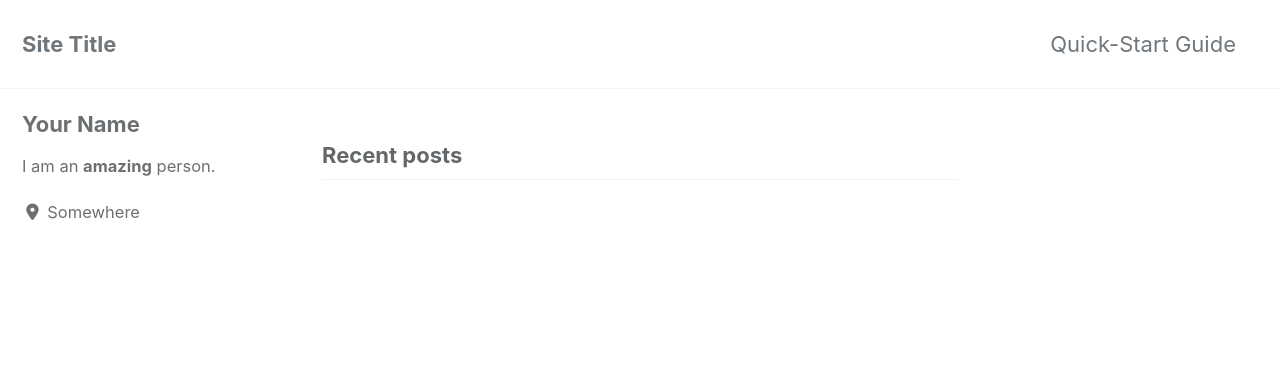
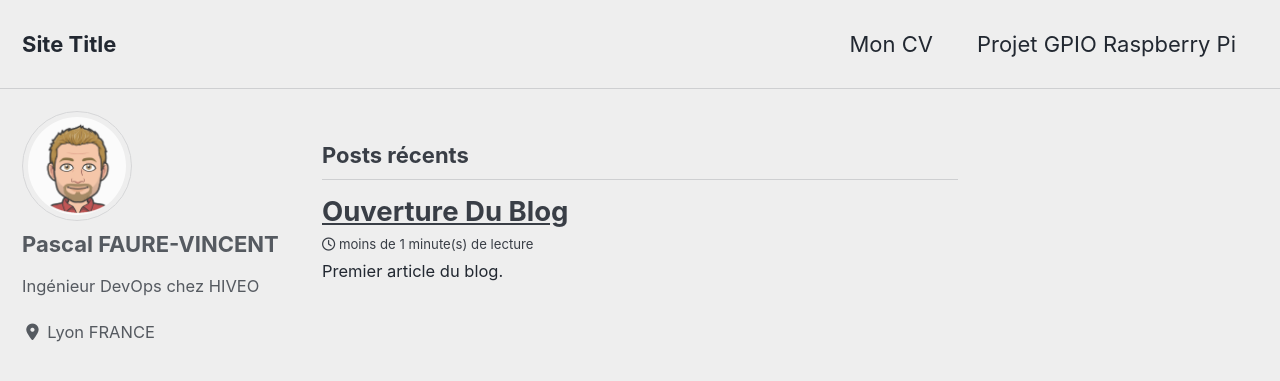
Before and after one commit to p-faurevincent/p-faurevincent.github.io, a Jekyll site: the page built from index.html, in a window 1280 px wide and 900 px high. Shown: the top 381 px of the window. Built offline with Jekyll 4.4.1, drawn with Linux system fonts in a browser that asks for light colours; cached includes are drawn as plain includes; nearby versions of some CDN libraries; the list of posts is cut into pages by our own code; some of the changed text lies outside the part shown.

Commit message:
first post and page

```diff
--- a/_config.yml
+++ b/_config.yml
@@ -12,15 +12,15 @@
 
 # theme                  : "minimal-mistakes-jekyll"
 # remote_theme           : "mmistakes/minimal-mistakes"
-minimal_mistakes_skin    : "default" # "air", "aqua", "contrast", "dark", "dirt", "neon", "mint", "plum", "sunrise"
+minimal_mistakes_skin    : "air" # "default", "air", "aqua", "contrast", "dark", "dirt", "neon", "mint", "plum", "sunrise"
 
 # Site Settings
-locale                   : "en-US"
+locale                   : "fr-FR"
 title                    : "Site Title"
 title_separator          : "-"
 subtitle                 : # site tagline that appears below site title in masthead
-name                     : "Your Name"
-description              : "An amazing website."
+name                     : "Pascal FAURE-VINCENT"
+description              : "Découverte de la programation GPIO sur Raspberry PI"
 url                      : # the base hostname & protocol for your site e.g. "https://mmistakes.github.io"
 baseurl                  : # the subpath of your site, e.g. "/blog"
 repository               : # GitHub username/repo-name e.g. "mmistakes/minimal-mistakes"
@@ -93,10 +93,10 @@ analytics:
 
 # Site Author
 author:
-  name             : "Your Name"
-  avatar           : # path of avatar image, e.g. "/assets/images/bio-photo.jpg"
-  bio              : "I am an **amazing** person."
-  location         : "Somewhere"
+  name             : "Pascal FAURE-VINCENT"
+  avatar           : "/assets/images/avatar.png"
+  bio              : "Ingénieur DevOps chez HIVEO"
+  location         : "Lyon FRANCE"
   email            :
   links:
     - label: "Email"
@@ -279,3 +279,10 @@ defaults:
       comments: # true
       share: true
       related: true
+  # _pages
+  - scope:
+      path: "_pages"
+      type: pages
+    values:
+      layout: single
+      author_profile: true
--- /dev/null
+++ b/_posts/2020-05-03-ouverture-du-blog.md
@@ -0,0 +1,4 @@
+---
+author: Pascal
+---
+Premier article du blog.
```
Also changed, not shown: _data/navigation.yml (+6 -8 lines), _pages/gpio.md (added, +6 -0 lines), assets/images/avatar.png (added).
